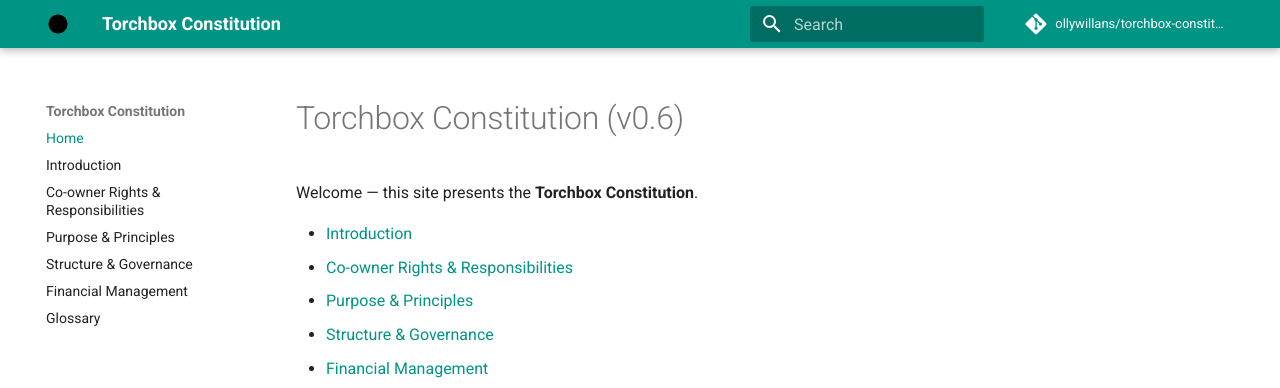
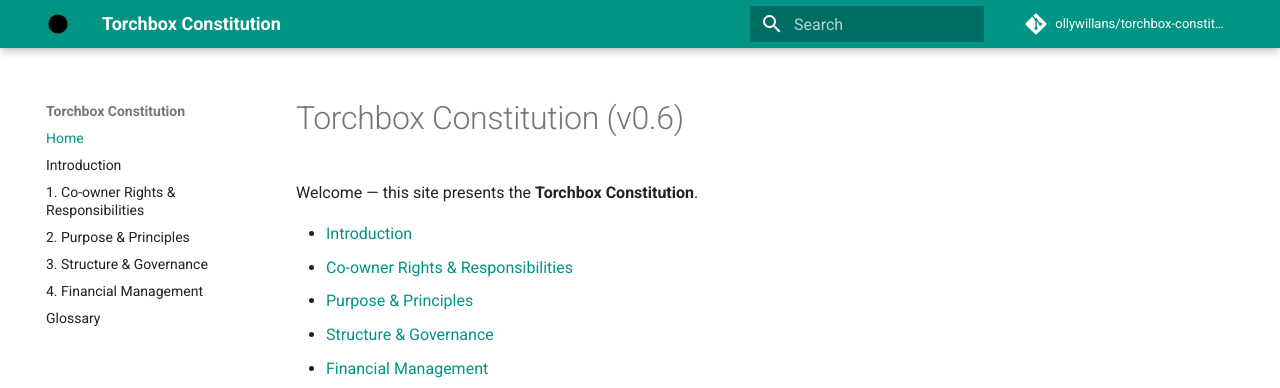
Before and after one commit to torchbox/torchbox-constitution, an MkDocs documentation site: the page built from docs/index.md, in a window 1280 px wide. Shown: the top 388 px of the page. Built offline with MkDocs 1.6.1 and Material for MkDocs 9.7.7, drawn with Linux system fonts in a browser that asks for light colours; comment, search, counter and statistics services are not loaded.

Commit message:
Update mkdocs.yml

```diff
--- a/mkdocs.yml
+++ b/mkdocs.yml
@@ -30,10 +30,10 @@
 nav:
   - Home: index.md
   - Introduction: introduction.md
-  - Co-owner Rights & Responsibilities: rights-and-responsibilities.md
-  - Purpose & Principles: purpose-and-principles.md
-  - Structure & Governance: structure-and-governance.md
-  - Financial Management: financial-management.md
+  - 1. Co-owner Rights & Responsibilities: rights-and-responsibilities.md
+  - 2. Purpose & Principles: purpose-and-principles.md
+  - 3. Structure & Governance: structure-and-governance.md
+  - 4. Financial Management: financial-management.md
   - Glossary: glossary.md
 
 plugins:
```
